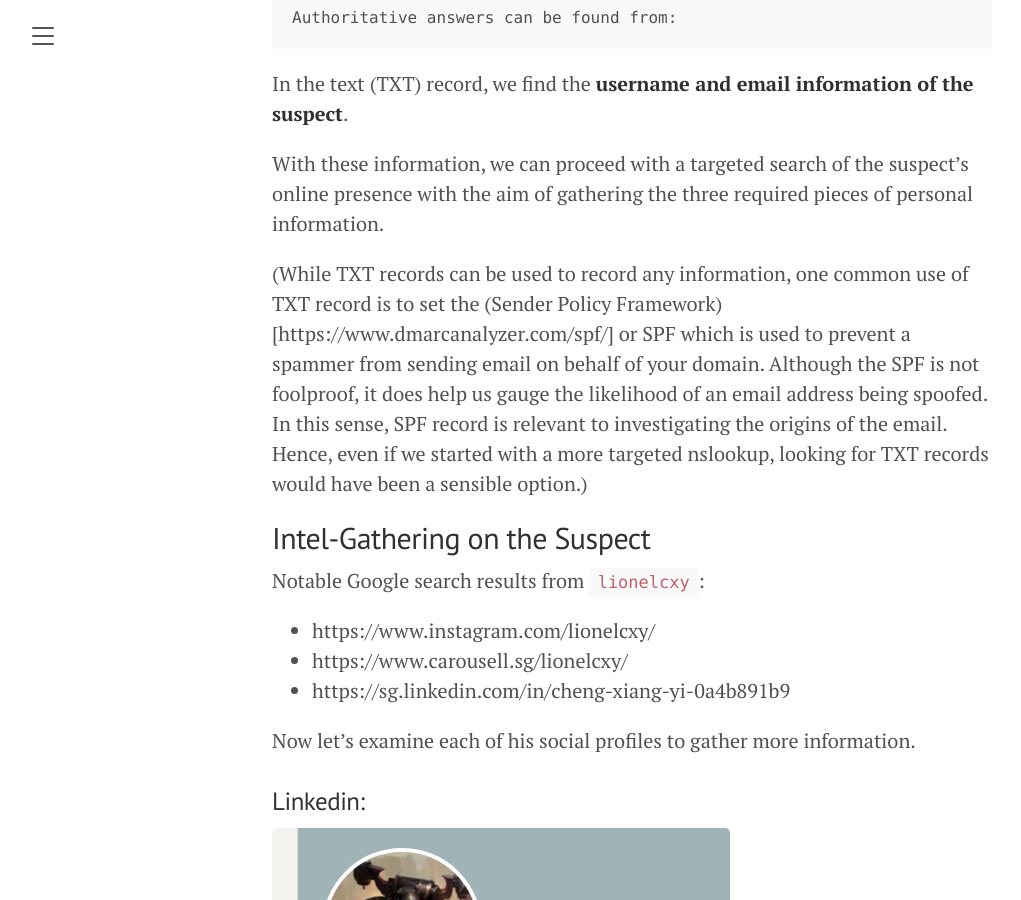
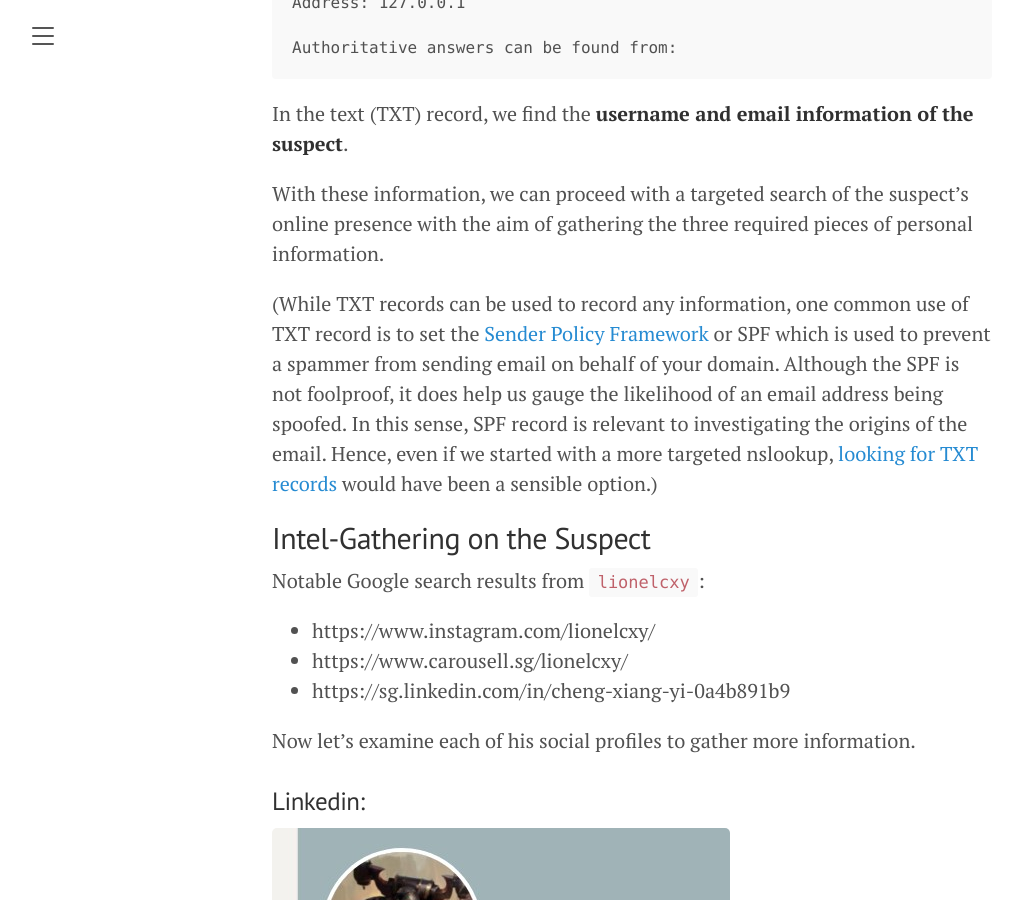
Before and after one commit to galenlim/hackthebox-htb-writeups, a Jekyll site: the page built from _posts/2020-12-07-hunthimdown.md, in a window 1280 px wide and 900 px high, scrolled down 4630 px. Shown: the whole window, without its empty margins (8-1029 px from the left). Built offline with Jekyll 4.4.1, drawn with Linux system fonts in a browser that asks for light colours; some of the changed lines change nothing that is shown; some of the changed text lies outside the part shown.

Commit message:
changed link

````diff
--- a/_posts/2020-12-07-hunthimdown.md
+++ b/_posts/2020-12-07-hunthimdown.md
@@ -85,7 +85,7 @@
 
 #### WHOIS
 
-A WHOIS search can usually reveal information about the domain registrant so that's our first step.
+A WHOIS search can usually reveal information about the domain registrant so that's our first step. You can do this on the command line or using an [online service](https://www.iana.org/whois?q=c0v1d.cf).
 
 ```
 $ whois c0v1d.cf
@@ -152,7 +152,7 @@
 
 With these information, we can proceed with a targeted search of the suspect's online presence with the aim of gathering the three required pieces of personal information.
 
-(While TXT records can be used to record any information, one common use of TXT record is to set the (Sender Policy Framework)[https://www.dmarcanalyzer.com/spf/] or SPF which is used to prevent a spammer from sending email on behalf of your domain. Although the SPF is not foolproof, it does help us gauge the likelihood of an email address being spoofed. In this sense, SPF record is relevant to investigating the origins of the email. Hence, even if we started with a more targeted nslookup, looking for TXT records would have been a sensible option.)
+(While TXT records can be used to record any information, one common use of TXT record is to set the [Sender Policy Framework](https://www.dmarcanalyzer.com/spf/) or SPF which is used to prevent a spammer from sending email on behalf of your domain. Although the SPF is not foolproof, it does help us gauge the likelihood of an email address being spoofed. In this sense, SPF record is relevant to investigating the origins of the email. Hence, even if we started with a more targeted nslookup, [looking for TXT records](https://support.mailessentials.gfi.com/hc/en-us/articles/360015116520) would have been a sensible option.)
 
 ## Intel-Gathering on the Suspect
 
````
